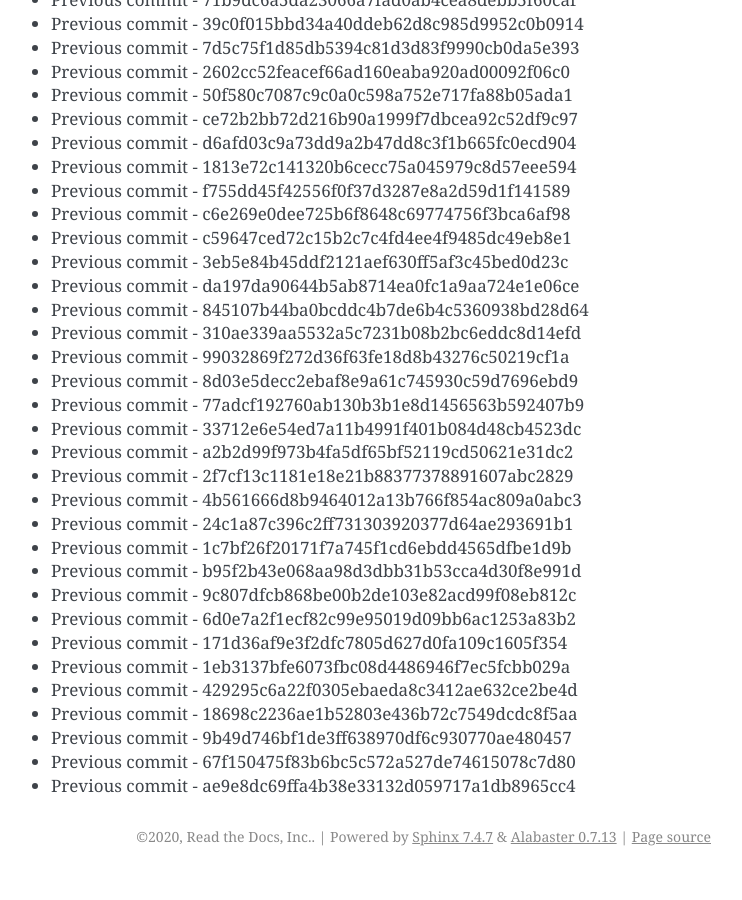
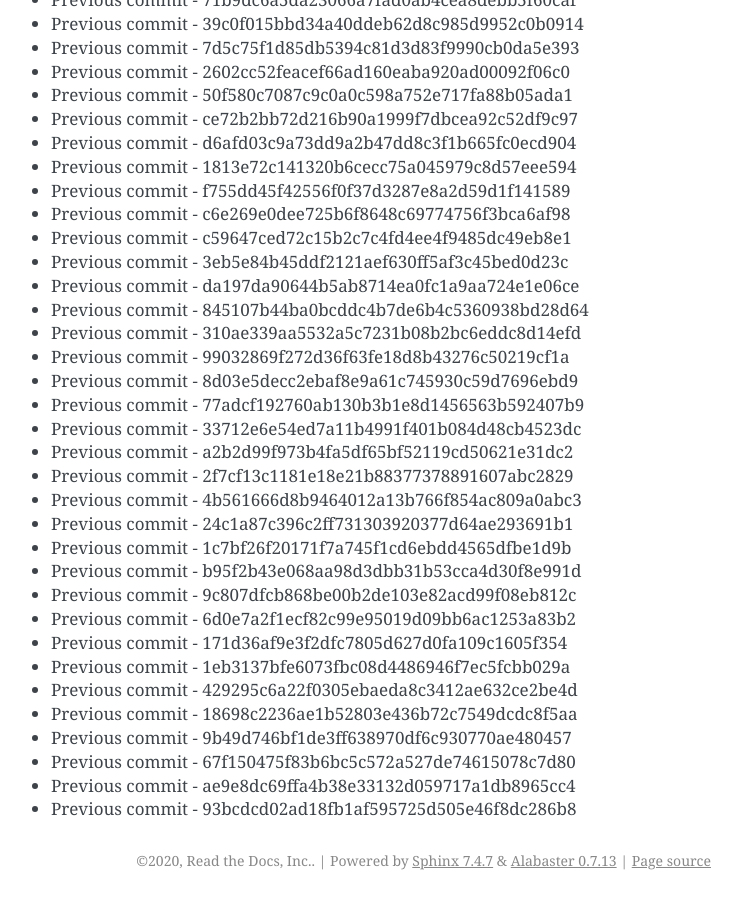
Before and after one commit to readthedocs/rtd-git-stresstest, a Sphinx documentation site: the page built from docs/updates.rst, in a window 1280 px wide and 900 px high, scrolled down 36184 px. Shown: the whole window, without its empty margins (399-1141 px from the left). Built offline with Sphinx 7.4.7, drawn with Linux system fonts in a browser that asks for light colours; before the commit the page ends 37060 px from its top, so only the background shows below that.

Commit message:
Generating commit from previous: 93bcdcd02ad18fb1af595725d505e46f8dc286b8

```diff
--- a/docs/updates.rst
+++ b/docs/updates.rst
@@ -1552,3 +1552,4 @@ It can be tested for any performance characteristics.
 * Previous commit - 9b49d746bf1de3ff638970df6c930770ae480457
 * Previous commit - 67f150475f83b6bc5c572a527de74615078c7d80
 * Previous commit - ae9e8dc69ffa4b38e33132d059717a1db8965cc4
+* Previous commit - 93bcdcd02ad18fb1af595725d505e46f8dc286b8
```
